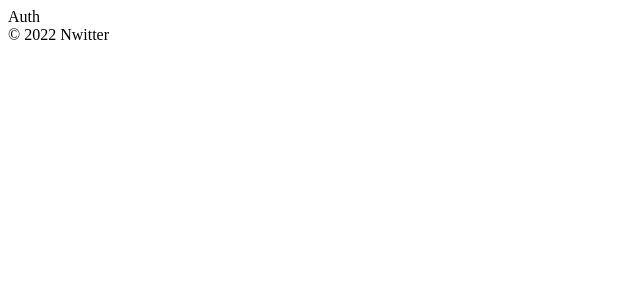
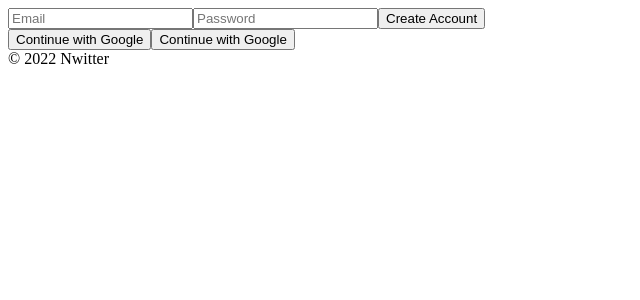
Before and after one commit to LeeDaUn/nwiiter, a React (Create React App) app: page /#/ in a window 1280 px wide. Shown: the top 300 px of the page, without its empty margins (0-640 px from the left). Built offline with nearby package versions, Linux system fonts and the light colour scheme; no server answers.

Commit message:
update Auth
p77 진행

```diff
--- a/package.json
+++ b/package.json
@@ -7,8 +7,8 @@
     "@testing-library/react": "^12.1.4",
     "@testing-library/user-event": "^13.5.0",
     "firebase": "^9.6.10",
-    "react": "^18.0.0",
-    "react-dom": "^18.0.0",
+    "react": "^17.0.2",
+    "react-dom": "^17.0.2",
     "react-router-dom": "^5.2.0",
     "react-scripts": "5.0.0",
     "web-vitals": "^2.1.4"
--- a/src/routes/Auth.js
+++ b/src/routes/Auth.js
@@ -1,3 +1,43 @@
-const Auth = () => <span>Auth</span>;
+import { useState } from "react";
+
+const Auth = () => {
+    const [email, setEmail] = useState("");
+    const [password, setPassword] = useState("");
+    const [newAccount, setNewAccount] = useState(true);
+
+    const onChange = (event) =>{
+        const{
+            target: {name, value},
+        } = event;
+        if (name == "email"){
+            setEmail(value);
+        } else if (name == "password") {
+            setPassword(value);
+        }
+    };
+
+    const onSubmit = (event) =>{
+        event.preventDefault();
+        if (newAccount){
+            // create newAccount
+        }else{
+            // log in
+        }
+    };
+
+    return(
+        <div>
+            <form onSubmit={onSubmit}>
+                <input name = "email" type = "email" placeholder="Email" required value={email} onChange={onChange} />
+                <input name = "password" type = "password" placeholder="Password" required value={password} onChange={onChange} />
+                <input type = "submit" value={newAccount ? "Create Account" : "Log In"}/>
+            </form>
+            <div>
+                <button>Continue with Google</button>
+                <button>Continue with Google</button>
+            </div>
+        </div>
+    );
+};
 
 export default Auth;
```
Also changed, not shown: 2 other files (tests, documents, lock files or other folders).
